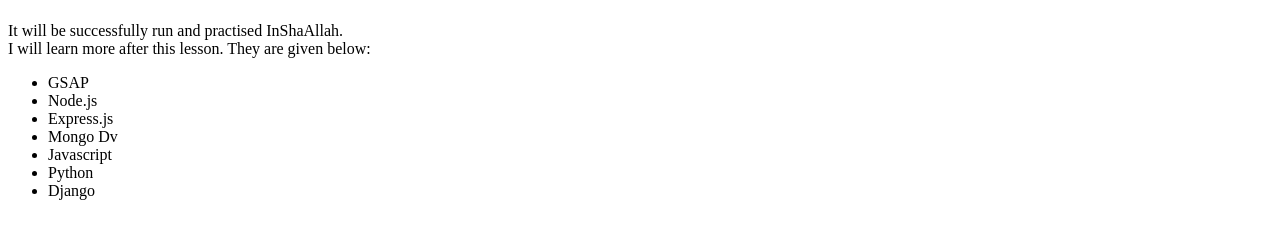
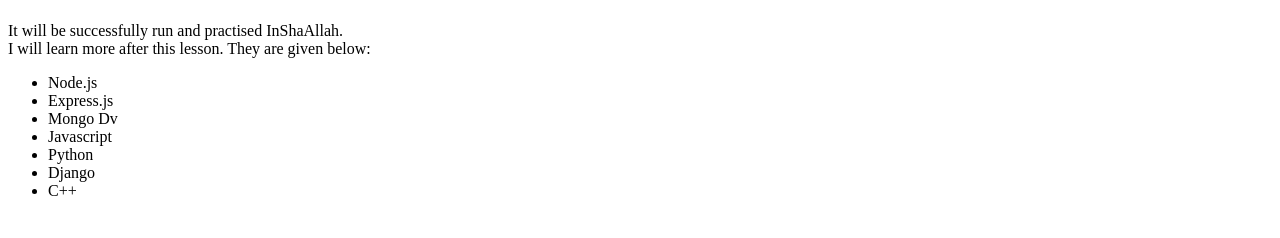
Before and after one commit to Jonyweb24/my-second-repo, a plain HTML site: page index.html in a window 1280 px wide. Shown: the part 64-302 px from the top of the page. Drawn offline with Linux system fonts and the light colour scheme.

Commit message:
added some points

```diff
--- a/index.html
+++ b/index.html
@@ -13,13 +13,14 @@
         <p> It will be successfully run and practised InShaAllah.<br>
         I will learn more after this lesson. <span>They are given below:</span></p>
         <ul>
-             <li>GSAP</li>
+
              <li>Node.js</li>
              <li> Express.js</li>
              <li>Mongo Dv</li>
              <li>Javascript</li>
              <li>Python</li>
              <li>Django</li>
+             <li> C++</li>
 
 
         </ul>
```
